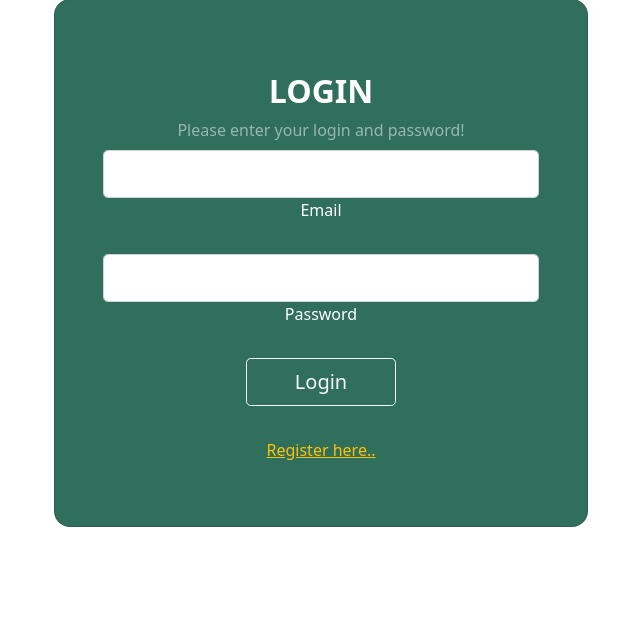
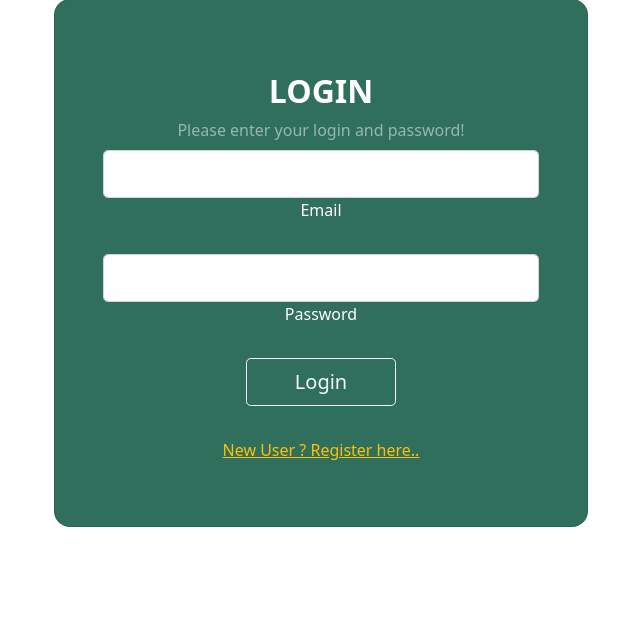
Before and after one commit to MAboyadak/inisev2, a PHP site: page / in a window 1280 px wide. Shown: the part 97-731 px from the top of the page, without its empty margins (319-959 px from the left). Run offline with PHP 8.4, Linux system fonts and the light colour scheme.

Commit message:
Update login.php

```diff
--- a/pages/login.php
+++ b/pages/login.php
@@ -36,7 +36,7 @@
                 </div>
 
                 <button class="btn btn-outline-light btn-lg px-5 mb-3" type="submit">Login</button>
-                <p class="text-center mt-3"><a class="text-warning" rel="" href="/inisev2/pages/register.php">Register here..</a></p>
+                <p class="text-center mt-3"><a class="text-warning" rel="nofollow" href="/inisev2/pages/register.php">New User ? Register here..</a></p>
               </form>
 
             </div>
```
